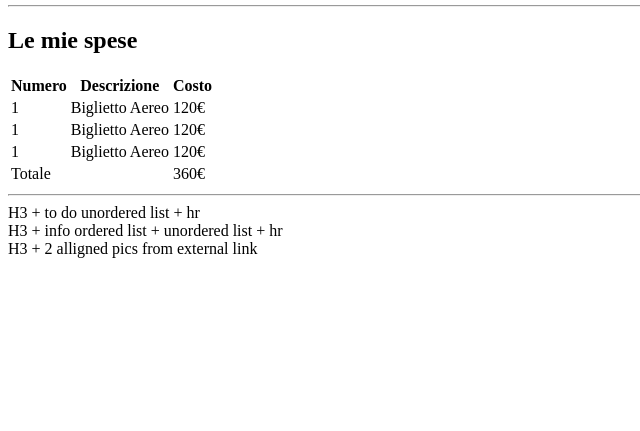
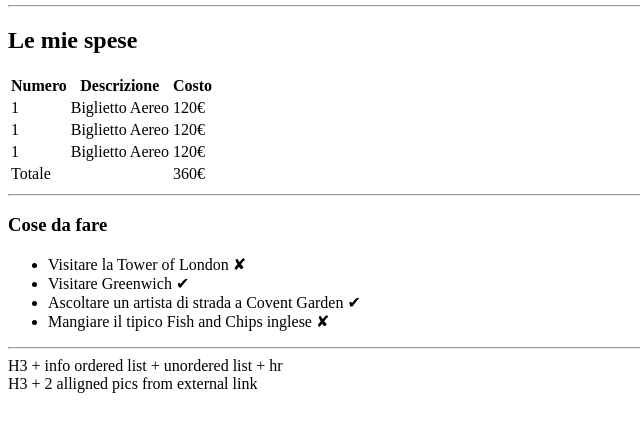
Before and after one commit to MarBozzz/html-london-trip, a plain HTML site: page index.html in a window 1280 px wide. Shown: the part 101-532 px from the top of the page, without its empty margins (0-640 px from the left). Drawn offline with Linux system fonts and the light colour scheme.

Commit message:
[added] to do list section

```diff
--- a/index.html
+++ b/index.html
@@ -24,6 +24,7 @@
     <hr>
 
   </header>
+
 
   <!-- sezione spese con tabella -->
   <section>
@@ -79,8 +80,23 @@
   </section>
     <!--/ sezione spese con tabella -->
 
+
+    <!-- sezione to do list -->
   <section>
-    H3 + to do unordered list + hr
+
+    <h3>Cose da fare</h3>
+
+    <ul>
+      <li>Visitare la Tower of London &#10008;</li>
+      <li>Visitare Greenwich &#10004;</li>
+      <li>Ascoltare un artista di strada a Covent Garden &#10004;</li>
+      <li>Mangiare il tipico Fish and Chips inglese &#10008;</li>
+    </ul>
+
+    <hr>
+<!--/ sezione to do list -->
+
+
   </section>
 
   <section>
```
